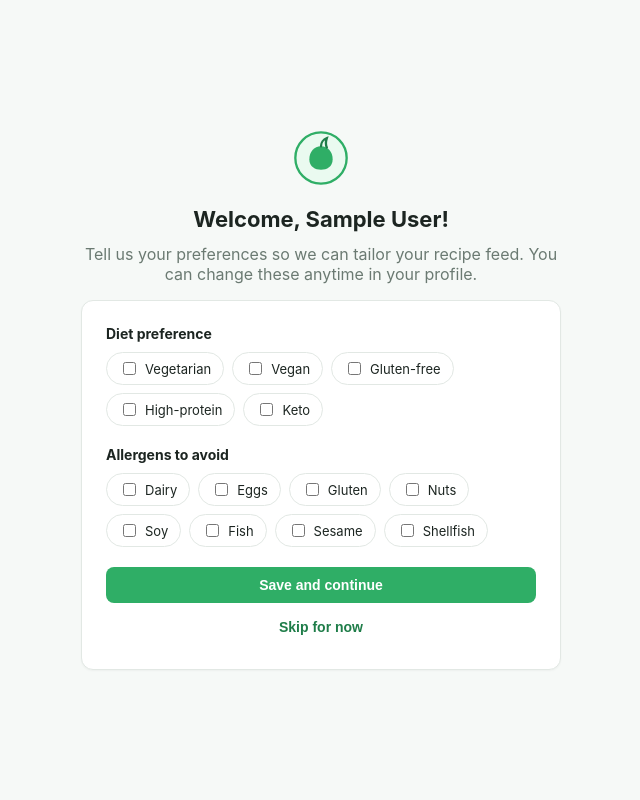
After one commit to mpendulonjabulo666-byte/mpendulonjabulo666-byte.github.io, a PHP site: page /nutritale/onboarding.php in a window 1280 px wide. The commit adds this page. Shown: the whole page, without its empty margins (319-959 px from the left). Run offline with PHP 8.4, Linux system fonts and the light colour scheme; the visitor is signed in with stand-in values (Sample User, id 1).

Commit message:
Add ingredient search, onboarding wizard, and login rate limiting
- Search on index.php now matches recipe ingredients as well as titles
- First-login onboarding wizard collects diet/allergen preferences right
  after registration (skippable), tracked via users.onboarded_at
- Login lockout after 5 failed attempts (15 min), tracked via
  users.failed_attempts/locked_until, with a clear on-screen message

Verified end-to-end in a sandboxed MariaDB + PHP instance: onboarding
shows once and doesn't re-trigger, ingredient search returns matches,
and the 6th login attempt is correctly locked out.

Co-Authored-By: Claude Sonnet 5 <noreply@anthropic.com>
Claude-Session: https://claude.ai/code/session_01QnPS4heFDHVj9DmUaK7cXo

```diff
--- a/nutritale/assets/css/style.css
+++ b/nutritale/assets/css/style.css
@@ -521,7 +521,8 @@ a { color: inherit; text-decoration: none; }
     background: var(--white);
 }
 .pref-chip input { accent-color: var(--green); }
-.pref-chip.is-active { border-color: var(--green); background: var(--green-light); color: var(--green-dark); }
+.pref-chip.is-active,
+.pref-chip:has(input:checked) { border-color: var(--green); background: var(--green-light); color: var(--green-dark); }
 
 /* My recipes form */
 .dynamic-rows { display: flex; flex-direction: column; gap: 8px; margin-bottom: 10px; }
--- a/nutritale/includes/functions.php
+++ b/nutritale/includes/functions.php
@@ -13,7 +13,7 @@ function current_user(): ?array
     }
     static $user = null;
     if ($user === null) {
-        $stmt = db()->prepare('SELECT id, name, email, created_at FROM users WHERE id = ?');
+        $stmt = db()->prepare('SELECT id, name, email, onboarded_at, created_at FROM users WHERE id = ?');
         $stmt->execute([$_SESSION['user_id']]);
         $user = $stmt->fetch() ?: null;
     }
--- /dev/null
+++ b/nutritale/onboarding.php
@@ -0,0 +1,90 @@
+<?php
+require_once __DIR__ . '/config/config.php';
+require_once __DIR__ . '/includes/functions.php';
+require_once __DIR__ . '/includes/icons.php';
+
+$user = require_login();
+
+$dietOptions = ['vegetarian', 'vegan', 'gluten-free', 'high-protein', 'keto'];
+$allergenOptions = ['dairy', 'eggs', 'gluten', 'nuts', 'soy', 'fish', 'sesame', 'shellfish'];
+
+if ($_SERVER['REQUEST_METHOD'] === 'POST' && csrf_check()) {
+    $action = $_POST['action'] ?? '';
+
+    if ($action === 'save') {
+        $diets = array_intersect($_POST['diet_types'] ?? [], $dietOptions);
+        $allergens = array_intersect($_POST['allergens'] ?? [], $allergenOptions);
+
+        $pdo = db();
+        $pdo->beginTransaction();
+        $pdo->prepare('DELETE FROM user_diet_preferences WHERE user_id = ?')->execute([$user['id']]);
+        $pdo->prepare('DELETE FROM user_allergens WHERE user_id = ?')->execute([$user['id']]);
+        $insDiet = $pdo->prepare('INSERT INTO user_diet_preferences (user_id, diet_type) VALUES (?, ?)');
+        foreach ($diets as $d) $insDiet->execute([$user['id'], $d]);
+        $insAllergen = $pdo->prepare('INSERT INTO user_allergens (user_id, allergen) VALUES (?, ?)');
+        foreach ($allergens as $a) $insAllergen->execute([$user['id'], $a]);
+        $pdo->prepare('UPDATE users SET onboarded_at = NOW() WHERE id = ?')->execute([$user['id']]);
+        $pdo->commit();
+    } else {
+        db()->prepare('UPDATE users SET onboarded_at = NOW() WHERE id = ?')->execute([$user['id']]);
+    }
+
+    redirect('index.php');
+}
+?>
+<!DOCTYPE html>
+<html lang="en">
+<head>
+<meta charset="UTF-8">
+<meta name="viewport" content="width=device-width, initial-scale=1">
+<title>Welcome · <?= APP_NAME ?></title>
+<link rel="icon" type="image/svg+xml" href="assets/img/favicon.svg">
+<link rel="stylesheet" href="assets/css/style.css">
+</head>
+<body>
+<div class="auth-shell">
+    <div class="auth-card" style="max-width:480px;">
+        <div class="center-text mb-16"><?= nutritale_logo_svg(56) ?></div>
+        <h1 class="center-text">Welcome, <?= h($user['name']) ?>!</h1>
+        <p class="muted center-text" style="margin-top:-8px;">Tell us your preferences so we can tailor your recipe feed. You can change these anytime in your profile.</p>
+        <div class="card">
+            <form method="post">
+                <input type="hidden" name="csrf_token" value="<?= h(csrf_token()) ?>">
+                <input type="hidden" name="action" value="save">
+
+                <div class="pref-group">
+                    <h3>Diet preference</h3>
+                    <div class="pref-options">
+                        <?php foreach ($dietOptions as $d): ?>
+                            <label class="pref-chip">
+                                <input type="checkbox" name="diet_types[]" value="<?= h($d) ?>">
+                                <?= h(ucfirst($d)) ?>
+                            </label>
+                        <?php endforeach; ?>
+                    </div>
+                </div>
+
+                <div class="pref-group">
+                    <h3>Allergens to avoid</h3>
+                    <div class="pref-options">
+                        <?php foreach ($allergenOptions as $a): ?>
+                            <label class="pref-chip">
+                                <input type="checkbox" name="allergens[]" value="<?= h($a) ?>">
+                                <?= h(ucfirst($a)) ?>
+                            </label>
+                        <?php endforeach; ?>
+                    </div>
+                </div>
+
+                <button type="submit" class="btn btn-primary btn-block">Save and continue</button>
+            </form>
+            <form method="post">
+                <input type="hidden" name="csrf_token" value="<?= h(csrf_token()) ?>">
+                <input type="hidden" name="action" value="skip">
+                <button type="submit" class="btn btn-text btn-block">Skip for now</button>
+            </form>
+        </div>
+    </div>
+</div>
+</body>
+</html>
--- a/nutritale/sql/schema.sql
+++ b/nutritale/sql/schema.sql
@@ -5,6 +5,9 @@ CREATE TABLE IF NOT EXISTS users (
     name VARCHAR(100) NOT NULL,
     email VARCHAR(190) NOT NULL UNIQUE,
     password_hash VARCHAR(255) NOT NULL,
+    onboarded_at TIMESTAMP NULL,
+    failed_attempts TINYINT UNSIGNED NOT NULL DEFAULT 0,
+    locked_until DATETIME NULL,
     created_at TIMESTAMP DEFAULT CURRENT_TIMESTAMP
 ) ENGINE=InnoDB DEFAULT CHARSET=utf8mb4 COLLATE=utf8mb4_unicode_ci;
 
```
Also changed, not shown: nutritale/index.php (+7 -2 lines), nutritale/login.php (+19 -2 lines).
